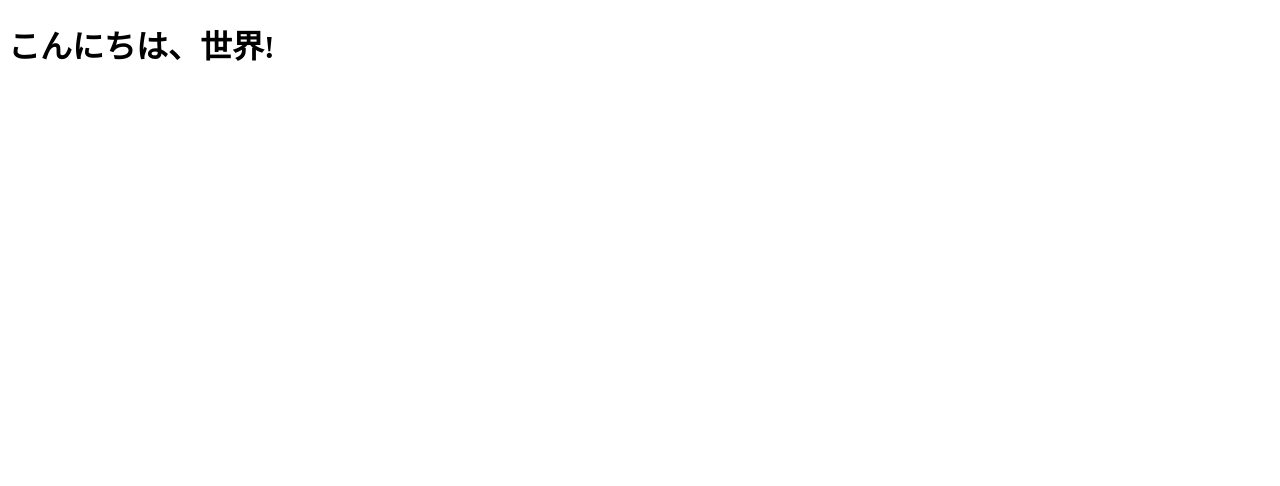
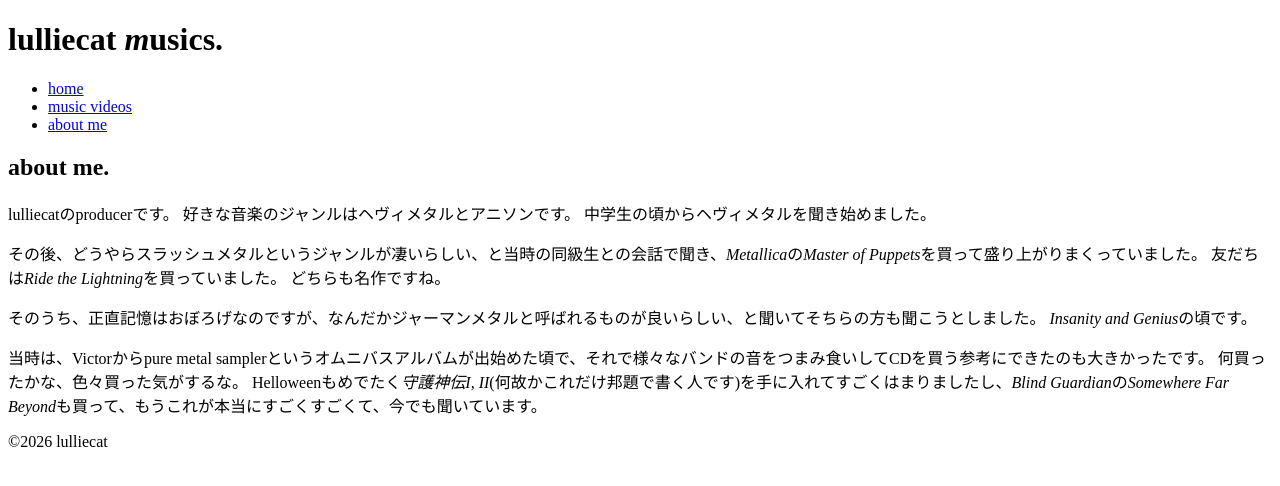
Before and after one commit to osawa-naotaka/musics, a plain HTML site: page index.html in a window 1280 px wide. Drawn offline with Linux system fonts and the light colour scheme.

Commit message:
ナビゲーションと自己紹介を追加

```diff
--- a/index.html
+++ b/index.html
@@ -1,11 +1,47 @@
 <!DOCTYPE html>
-<html lang="en">
+<html lang="ja">
 <head>
     <meta charset="UTF-8">
     <meta name="viewport" content="width=device-width, initial-scale=1.0">
-    <title>こんにちは！</title>
+    <title>lulliecat musics</title>
 </head>
 <body>
-    <h1>こんにちは、世界!</h1>
+    <header>
+        <h1>lulliecat <em>m</em>usics.</h1>
+        <nav>
+            <ul>
+                <li><a href="#">home</a></li>
+                <li><a href="#music-videos">music videos</a></li>
+                <li><a href="#about-me">about me</a></li>
+            </ul>
+        </nav>
+    </header>
+    <aside>
+        <section id="about-me">
+            <header>
+                <h2>about me.</h2>
+            </header>
+            <p>
+                lulliecatのproducerです。
+                好きな音楽のジャンルはヘヴィメタルとアニソンです。
+                中学生の頃からヘヴィメタルを聞き始めました。
+            </p>
+            <p>
+                その後、どうやらスラッシュメタルというジャンルが凄いらしい、と当時の同級生との会話で聞き、<em>Metallica</em>の<cite>Master of Puppets</cite>を買って盛り上がりまくっていました。
+                友だちは<cite>Ride the Lightning</cite>を買っていました。
+                どちらも名作ですね。
+            </p>
+            <p>
+                そのうち、正直記憶はおぼろげなのですが、なんだかジャーマンメタルと呼ばれるものが良いらしい、と聞いてそちらの方も聞こうとしました。
+                <cite>Insanity and Genius</cite>の頃です。
+            </p>
+            <p>
+                当時は、Victorからpure metal samplerというオムニバスアルバムが出始めた頃で、それで様々なバンドの音をつまみ食いしてCDを買う参考にできたのも大きかったです。
+                何買ったかな、色々買った気がするな。
+                Helloweenもめでたく<cite>守護神伝I, II</cite>(何故かこれだけ邦題で書く人です)を手に入れてすごくはまりましたし、<em>Blind Guardian</em>の<cite>Somewhere Far Beyond</cite>も買って、もうこれが本当にすごくすごくて、今でも聞いています。
+            </p>
+        </section>
+    </aside>
+    <footer>©2026 lulliecat</footer>
 </body>
 </html>
```
